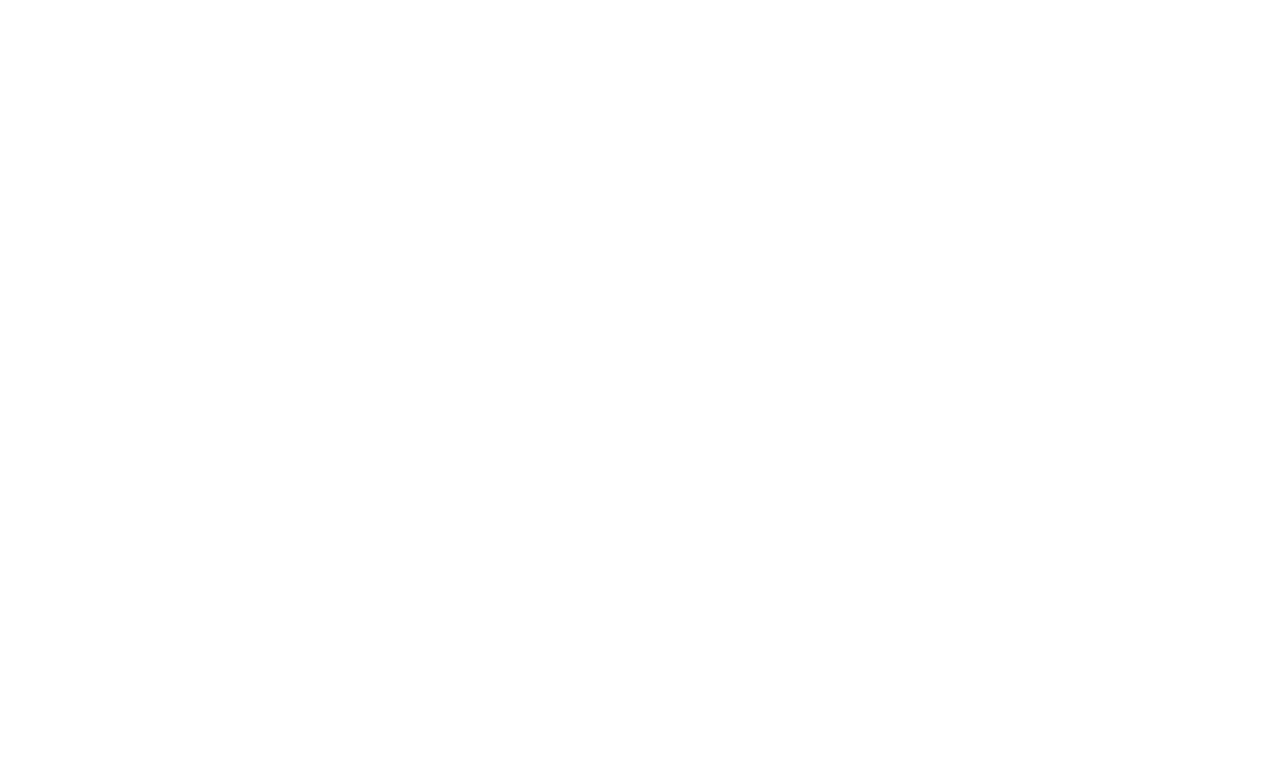
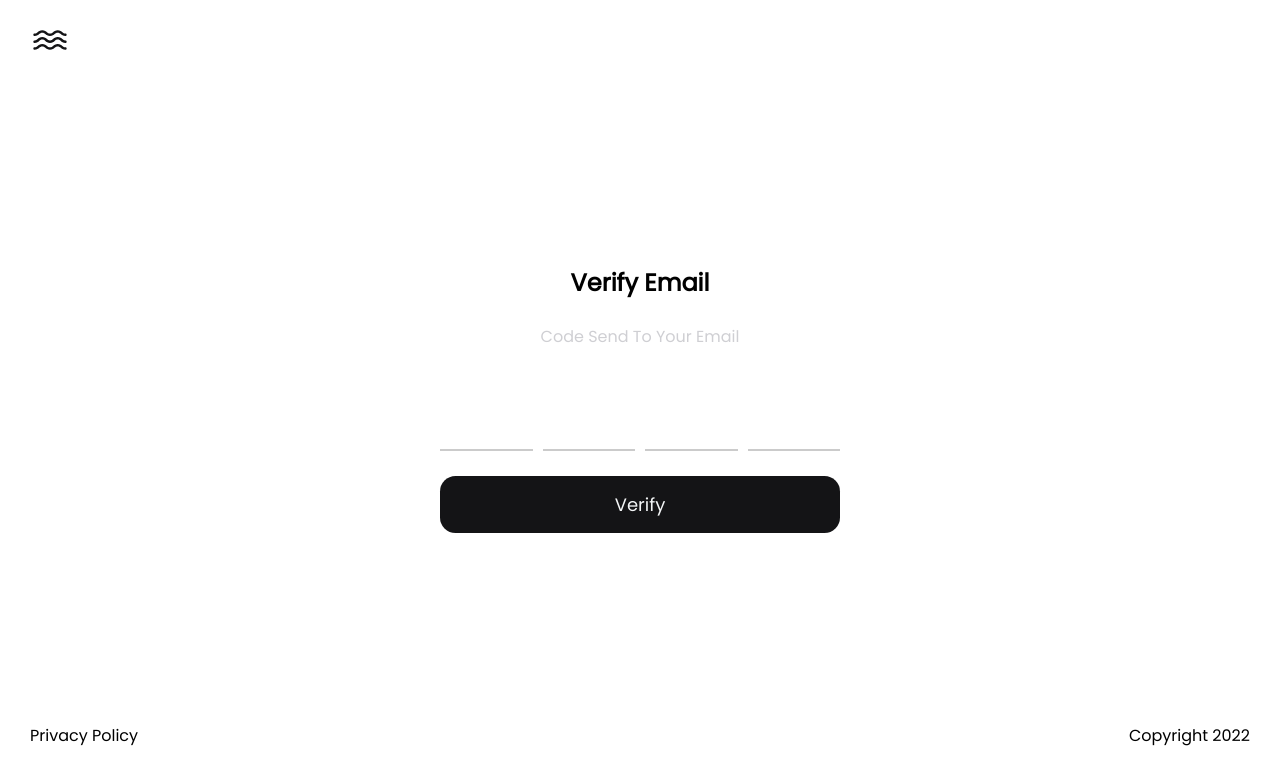
Before and after one commit to HaydarovDev/dashboard, a React (Vite) app: page /auth/verify in a window 1280 px wide. Before the commit this address had no page. Shown: the top 784 px of the page. Built offline with nearby package versions, Linux system fonts and the light colour scheme.

Commit message:
feat: verify added

```diff
--- a/src/App.tsx
+++ b/src/App.tsx
@@ -6,6 +6,7 @@
 import Reset from "./auth/Reset/Reset";
 import { Suspense } from "react";
 import Loader from "./components/Loader/Loader";
+import Verify from "./auth/Verify/Verify";
 
 const App = () => {
   return (
@@ -18,6 +19,7 @@
             <Route index element={<Signin />} />
             <Route path="signup" element={<Signup />} />
             <Route path="reset-password" element={<Reset />} />
+            <Route path="verify" element={<Verify />} />
           </Route>
         </Routes>
       </Suspense>
--- a/src/auth/Reset/Reset.tsx
+++ b/src/auth/Reset/Reset.tsx
@@ -2,6 +2,7 @@
 import Title from "../components/Title/Title";
 import EmailIcon from "../../assets/images/email";
 import "./Reset.css";
+import Button from "../components/Button/Button";
 
 const Reset = () => {
   const [email, setEmail] = useState<string>("");
@@ -35,7 +36,7 @@
                     onChange={(e) => setEmail(e.target.value)}
                   />
                 </label>
-                <button>Verify</button>
+                <Button title="Verify" aria="verify" />
               </form>
             </div>
           </article>
--- a/src/auth/SignIn/Signin.css
+++ b/src/auth/SignIn/Signin.css
@@ -85,17 +85,6 @@
     width: 100%;
 }
 
-section main article .auth form button {
-    background-color: var(--bgBtn);
-    color: #f3f5f6;
-    width: 100%;
-    padding-block: 15px;
-    font-size: 18px;
-    border: none;
-    cursor: pointer;
-    border-radius: 15.56px;
-}
-
 section main article .auth > span {
     color: var(--grayClr);
     text-align: center;
--- a/src/auth/SignIn/Signin.tsx
+++ b/src/auth/SignIn/Signin.tsx
@@ -8,6 +8,7 @@
 import OpenEyeIcon from "../../assets/images/openEye";
 import GoogleIcon from "../../assets/images/google";
 import Title from "../components/Title/Title";
+import Button from "../components/Button/Button";
 
 const Signin = () => {
   const [email, setEmail] = useState<string>("");
@@ -64,7 +65,7 @@
                   </span>
                 </label>
                 <Link to={"/auth/reset-password"}>Forget Password ?</Link>
-                <button aria-label="signin">Sign in</button>
+                <Button title="Sign in" aria="signin" />
                 <p>
                   Create A New Account? <Link to={"/signup"}>Sign Up</Link>
                 </p>
--- a/src/auth/Verify/Verify.css
+++ b/src/auth/Verify/Verify.css
@@ -0,0 +1,21 @@
+section main article .auth form input[type="number"]::-webkit-inner-spin-button,
+input[type="number"]::-webkit-outer-spin-button {
+    -webkit-appearance: none;
+}
+
+section main article .auth form .otpInputs {
+    display: flex;
+    gap: 10px;
+}
+
+section main article .auth form .otpInputs input {
+    border: none;
+    border-bottom: 2px solid #cbcbcb;
+    outline: none;
+    text-align: center;
+    font-size: xx-large;
+}
+
+section main article .auth form .otpInputs input:focus {
+    border-bottom: 2px solid black;
+}
--- a/src/auth/Verify/Verify.tsx
+++ b/src/auth/Verify/Verify.tsx
@@ -1,6 +1,67 @@
+import type React from "react";
+import Button from "../components/Button/Button";
+import Title from "../components/Title/Title";
+import "./Verify.css";
+import { useRef } from "react";
+
 const Verify = () => {
-    return <>
-    </>;
+  const inputs = useRef<(HTMLInputElement | null)[]>([]);
+
+  const handleChange = (
+    e: React.ChangeEvent<HTMLInputElement>,
+    index: number
+  ) => {
+    const value = e.target.value.replace(/\D/g, "");
+    e.target.value = value;
+
+    if (value && index < inputs.current.length) {
+      inputs.current[index + 1]?.focus();
+    }
+  };
+
+  const handleKeyDown = (
+    e: React.KeyboardEvent<HTMLInputElement>,
+    index: number
+  ) => {
+    if (e.key === "Backspace" && !e.currentTarget.value && index > 0) {
+      inputs.current[index - 1]?.focus();
+    }
+  };
+
+  return (
+    <>
+      <section>
+        <main>
+          <article>
+            <div className="auth">
+              <Title title="Verify Email" />
+              <p>Code Send To Your Email</p>
+              <form action="">
+                <div className="otpInputs">
+                  {Array(4)
+                    .fill(0)
+                    .map((_, i) => (
+                      <input
+                        key={i}
+                        type="text"
+                        maxLength={1}
+                        onChange={(e) => handleChange(e, i)}
+                        onKeyDown={(e) => handleKeyDown(e, i)}
+                        ref={(el) => {
+                          inputs.current[i] = el;
+                        }}
+                      />
+                    ))}
+                </div>
+                <span></span>
+                <Button title="Verify" aria="verify" />
+              </form>
+            </div>
+          </article>
+        </main>
+      </section>
+    </>
+  );
 };
 
 export default Verify;
--- /dev/null
+++ b/src/auth/components/Button/Button.css
@@ -0,0 +1,10 @@
+button {
+    background-color: var(--bgBtn);
+    color: #f3f5f6;
+    width: 100%;
+    padding-block: 15px;
+    font-size: 18px;
+    border: none;
+    cursor: pointer;
+    border-radius: 15.56px;
+}
--- /dev/null
+++ b/src/auth/components/Button/Button.tsx
@@ -0,0 +1,6 @@
+import "./Button.css";
+const Button = ({ title, aria }: { title: string; aria: string }) => {
+  return <button aria-label={aria}>{title}</button>;
+};
+
+export default Button;
```
